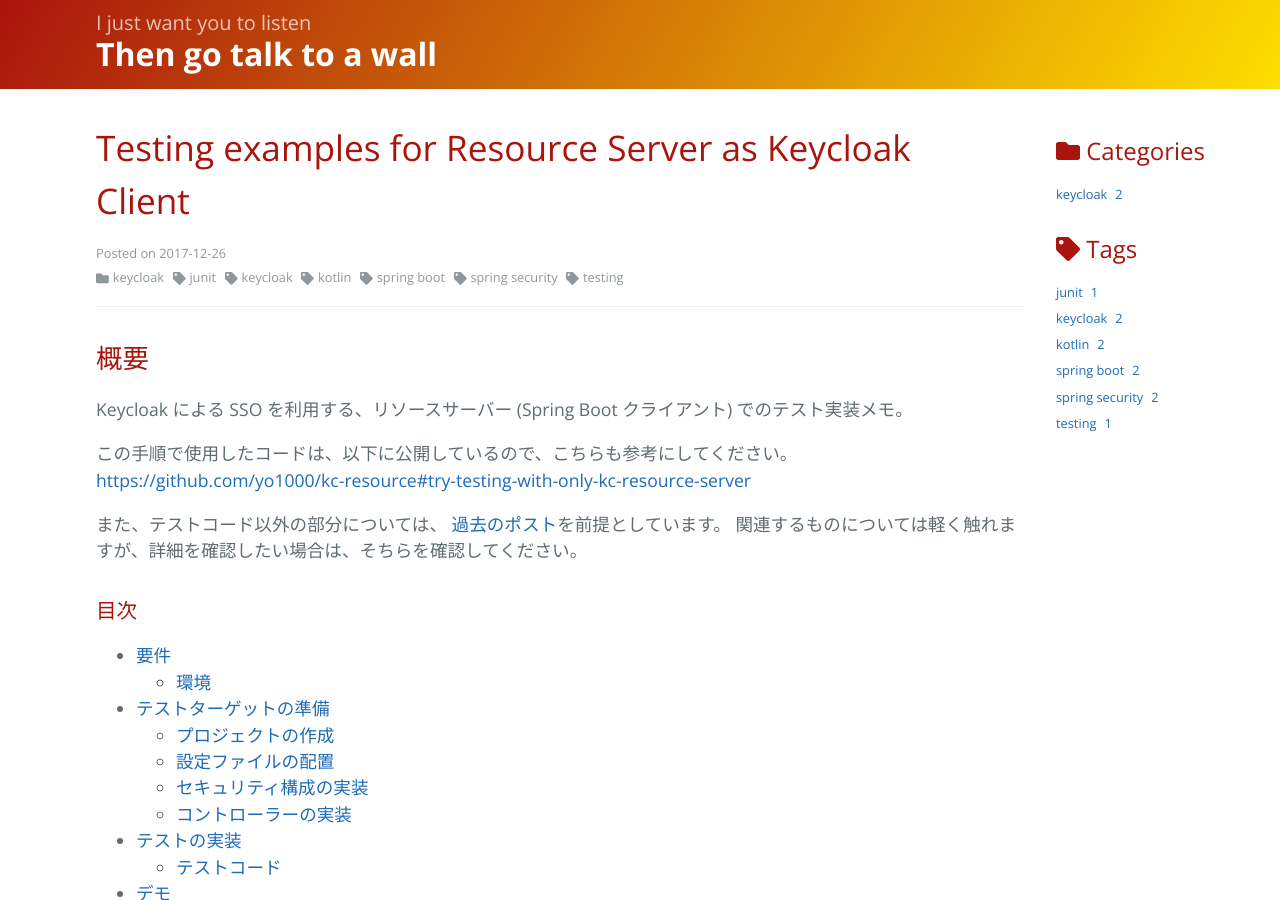
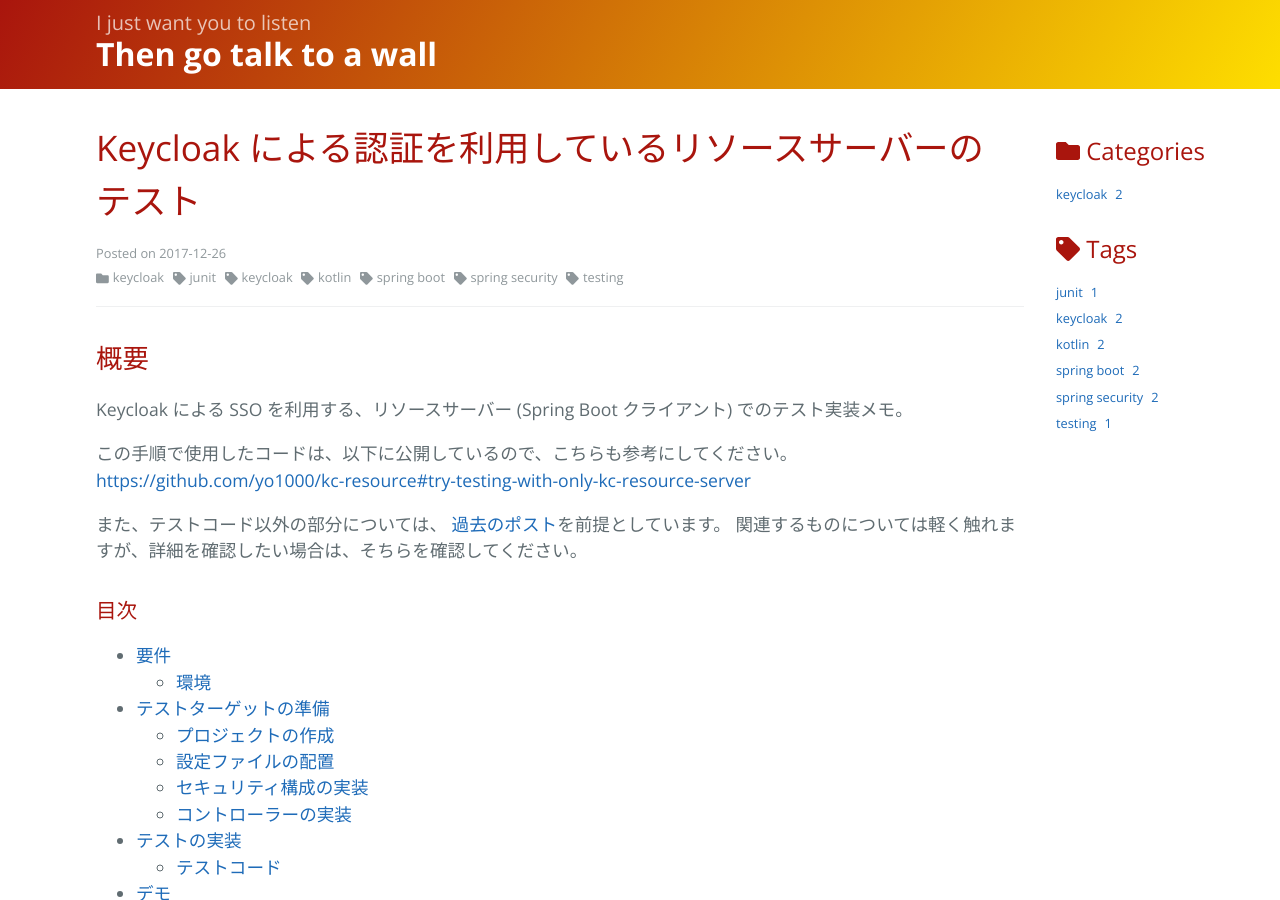
Before and after one commit to yo1000/blog.yo1000.com, a Jekyll site: the page built from _posts/2017-12-26-keycloak-test-ressrv.md, in a window 1280 px wide and 900 px high. Built offline with Jekyll 4.4.1, drawn with Linux system fonts in a browser that asks for light colours; our own code applies the rules of GitHub Pages for plain Markdown files.

Commit message:
Update 2017-12-26-keycloak-test-ressrv.md

```diff
--- a/_posts/2017-12-26-keycloak-test-ressrv.md
+++ b/_posts/2017-12-26-keycloak-test-ressrv.md
@@ -1,5 +1,5 @@
 ---
-title: Testing examples for Resource Server as Keycloak Client
+title: Keycloak による認証を利用しているリソースサーバーのテスト
 category: keycloak
 tags:
 - keycloak
```
